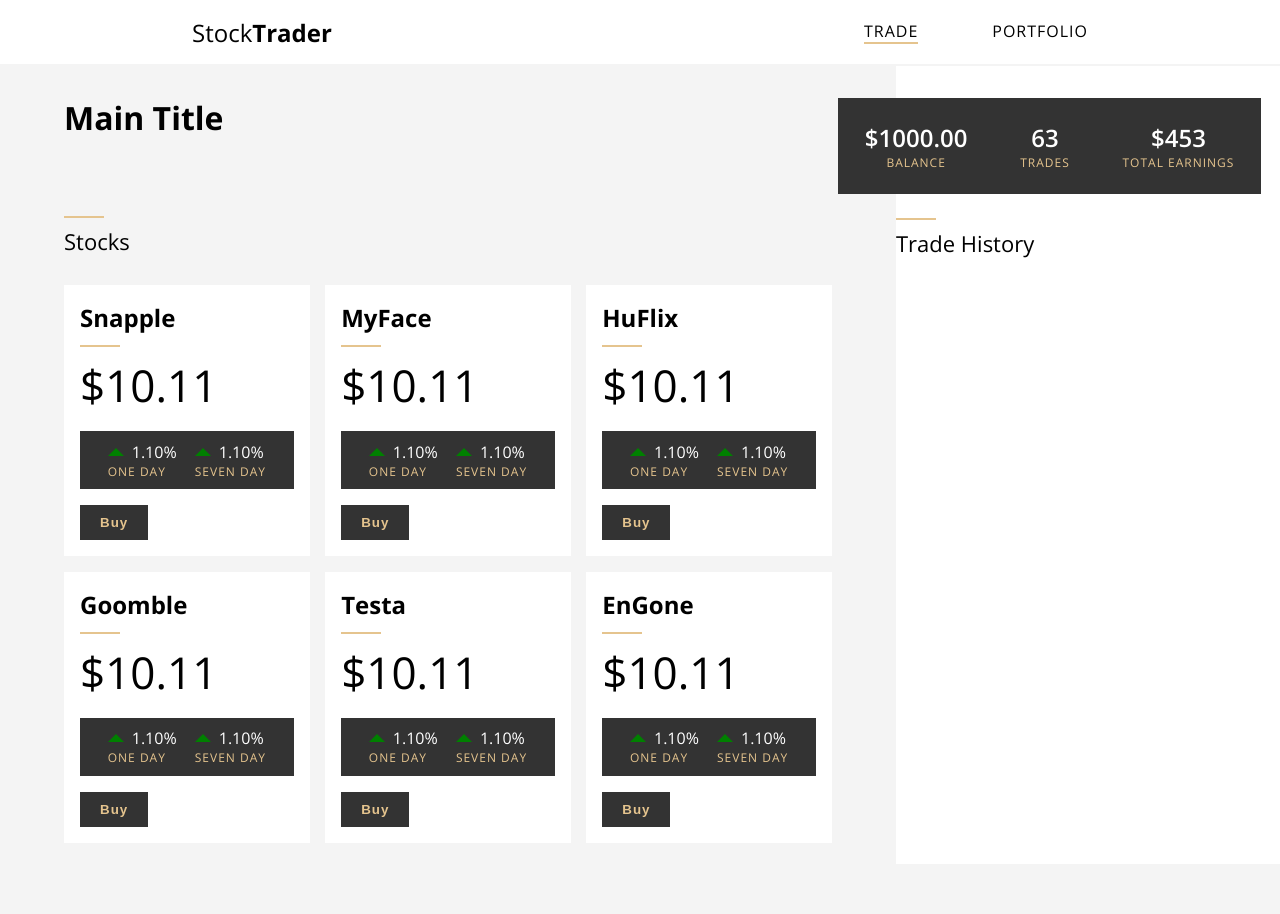
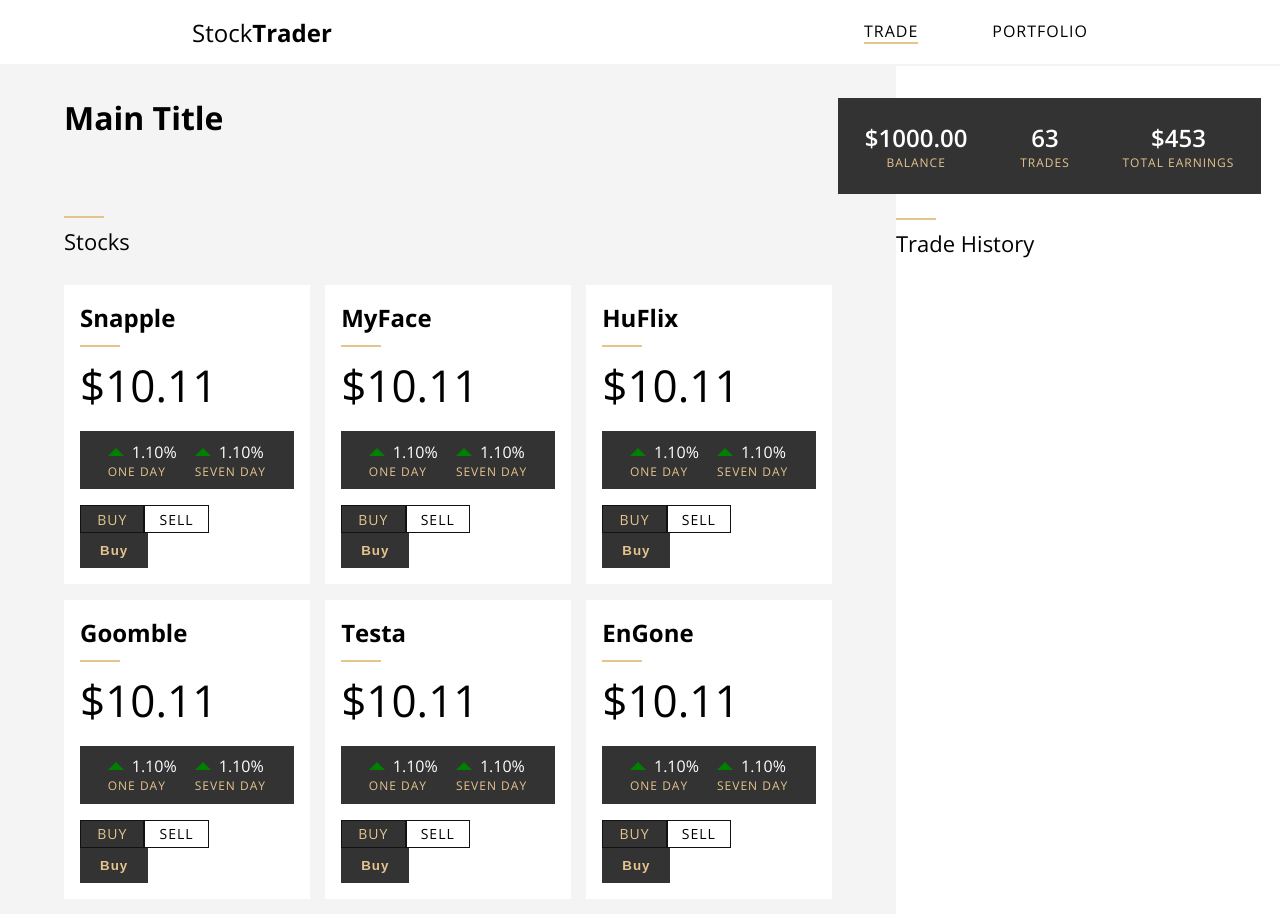
Before and after one commit to ToddPeterson/stock_trader, a Vue app: page /trade in a window 1280 px wide. Before the commit the page ends 864 px from the top, so only its background shows below. Built offline with nearby package versions, Linux system fonts and the light colour scheme.

Commit message:
Implement buy/sell toggle

```diff
--- a/src/components/StockTrade.vue
+++ b/src/components/StockTrade.vue
@@ -25,14 +25,22 @@
                     </div>
                 </div>
             </div>
-            <button @click="buy" class="btn">Buy</button>
+            <app-toggle v-model="buy"></app-toggle>
+            <button @click="buySelected" class="btn">Buy</button>
         </div>
     </div>
 </template>
 
 <script>
+import Toggle from './Toggle.vue';
+
 export default {
     props: ['company'],
+    data() {
+        return {
+            buySelected: true
+        }
+    },
     computed: {
         trendSymbol() {
             return {
@@ -51,6 +59,9 @@ export default {
         buy() {
             this.$store.commit('buy', {company: this.company, quantity: 1})
         }
+    },
+    components: {
+        appToggle: Toggle
     }
 }
 </script>
--- /dev/null
+++ b/src/components/Toggle.vue
@@ -0,0 +1,50 @@
+<template>
+    <div class="toggle">
+        <div class="option" :class="{selected: value}" @click="select(true)">
+            <p>Buy</p>
+        </div>
+        <div class="option" :class="{selected: !value}" @click="select(false)">
+            <p>Sell</p>
+        </div>
+    </div>
+</template>
+
+<script>
+export default {
+    data() {
+        return {
+            value: true
+        }
+    },
+    methods: {
+        select(input) {
+            this.$emit('input', input)
+        }
+    }
+}
+</script>
+
+<style scoped>
+.toggle {
+    display: flex;
+}
+
+.option {
+    display: flex;
+    width: 4.6em;
+    height: 2em;
+    border: 1px solid #111;
+    cursor: pointer;
+    align-items: center;
+    justify-content: center;
+    text-transform: uppercase;
+    font-size: 14px;
+    letter-spacing: 1px;
+    transition: all 0.5s;
+}
+
+.selected {
+    background-color: #333;
+    color: #e5c48e;
+}
+</style>
```
